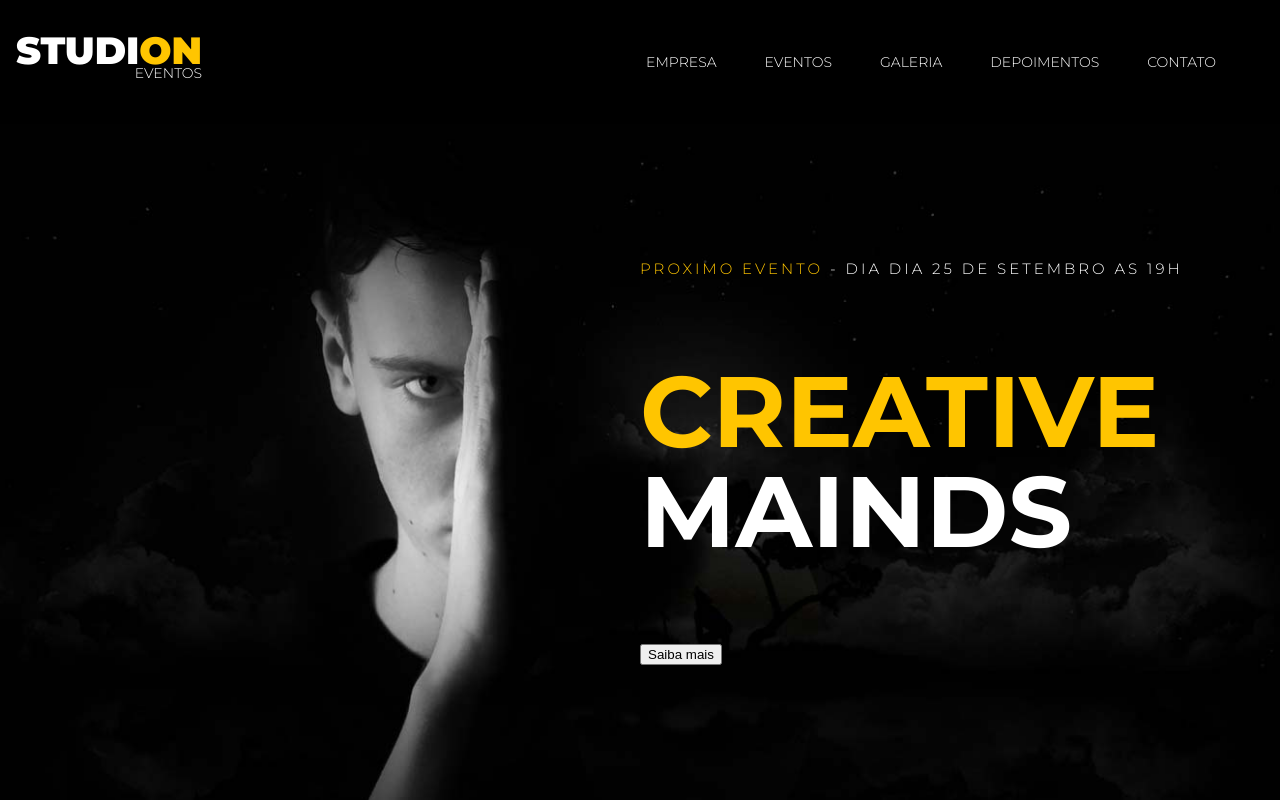
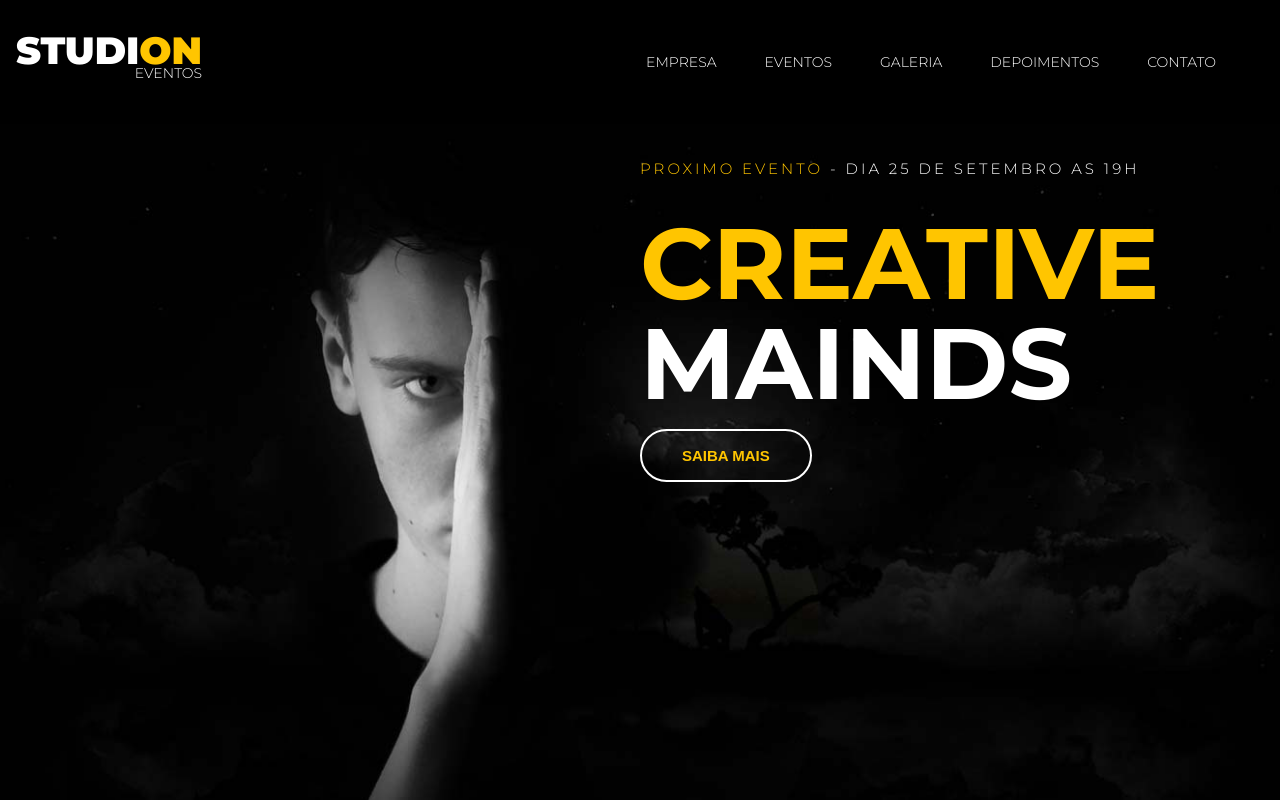
Before and after one commit to Icaromelchior/studion, a website: page src/index.html in a window 1280 px wide. Shown: the top 802 px of the page. Drawn offline with Linux system fonts and the light colour scheme.

```diff
--- a/src/index.html
+++ b/src/index.html
@@ -52,9 +52,9 @@
 
                 <div class="slide__copy">
 
-                    <h6><span class="copy--primary">Proximo evento</span> - dia dia 25 de setembro as 19H</h6>
+                    <h6><span class="copy--primary">Proximo evento</span> - dia 25 de setembro as 19H</h6>
                     <h2><span class="copy--primary">Creative</span> Mainds</h2>
-                    <button>Saiba mais</>
+                    <button class="btn btn--slide">Saiba mais</>
 
                  </div>
 
--- a/src/style.css
+++ b/src/style.css
@@ -94,7 +94,7 @@
 }
 
 .slide__copy {
-    top: 6.25rem;
+    top: 0;
     position: absolute;
     left: 50vw;
 }
@@ -107,6 +107,7 @@
 }
 
 .slide__copy h2 {
+    margin: 1rem 0;
     font-size: 6.25rem;
     text-transform: uppercase;
     line-height: 6.25rem;
@@ -115,3 +116,24 @@
 .slide__copy h2 span {
     display: block;
 }
+
+.btn {
+    cursor: pointer;
+    padding: 1rem 2.5rem;
+    border: 0.125rem solid #fff;
+    border-radius: 5rem;
+    color: var(--color-primary);
+    background: unset;
+    font-size: 0.9375rem;
+    font-weight: 700;
+    text-transform: uppercase;
+    transition: 0.3s all ease;
+}
+
+.btn:hover,
+.btn:active,
+.btn:focus {
+    border-color: var(--color-primary);
+    background-color: var(--color-primary);
+    color: #fff;
+}
```
